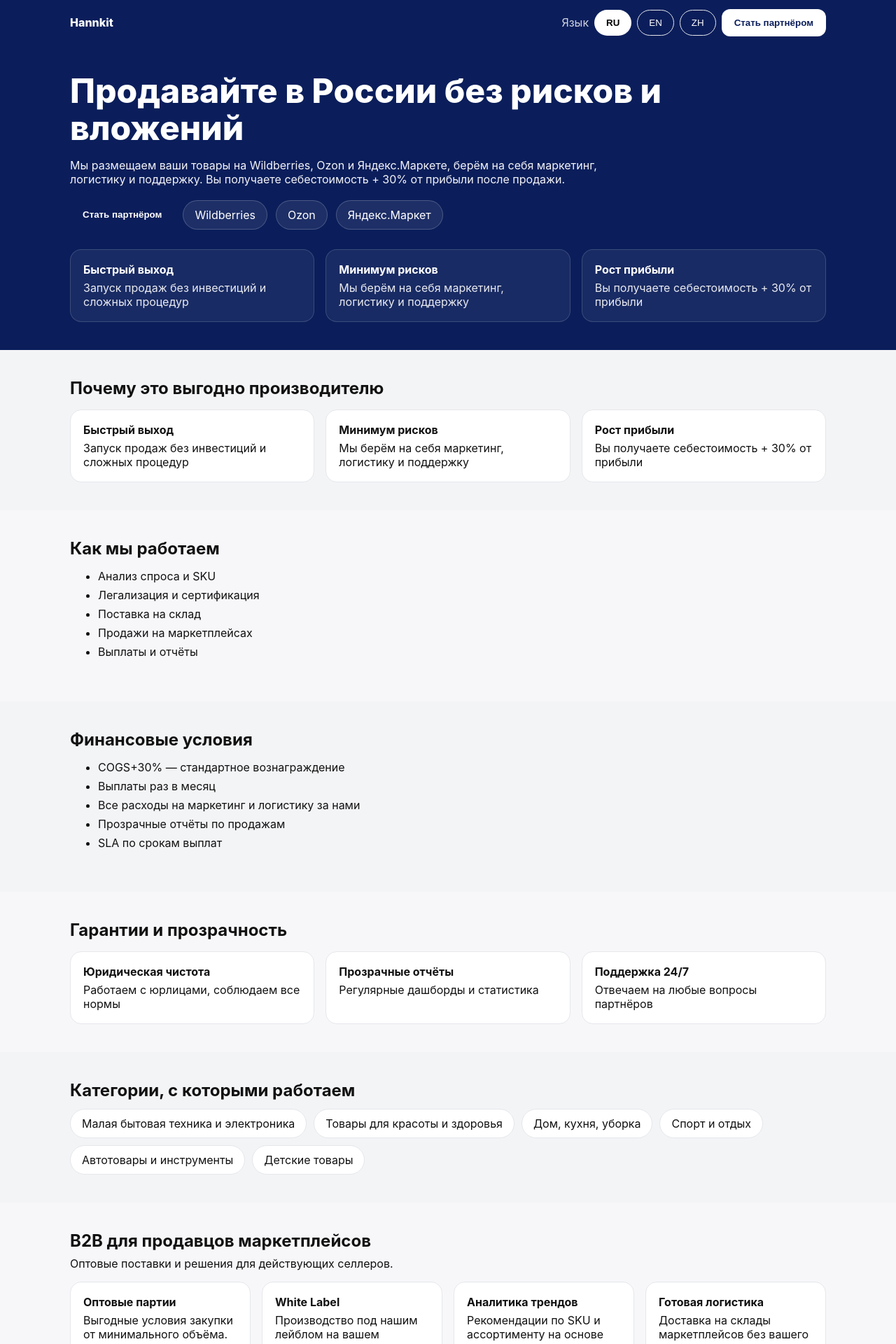
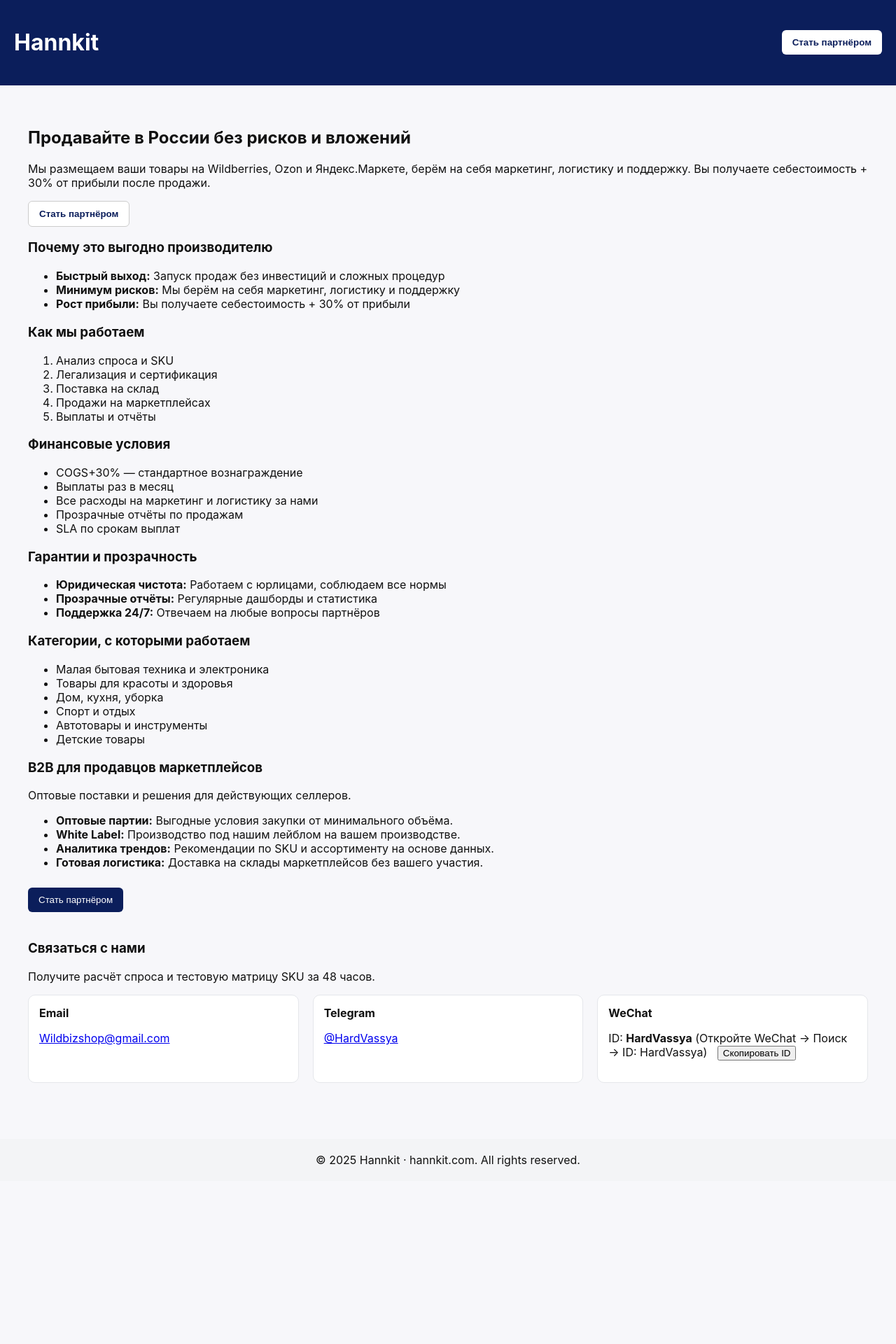
Before and after one commit to VAsily83/hannkit-landing, a Next.js app: page / in a window 1280 px wide. Shown: the top 1920 px of the page at 70% size. After the commit the page ends 1687 px from the top, so only its background shows below. Built offline with nearby package versions, Linux system fonts and the light colour scheme.

Commit message:
Update index.tsx

```diff
--- a/pages/index.tsx
+++ b/pages/index.tsx
@@ -1,36 +1,30 @@
 import React, { useMemo, useState } from 'react';
 
 export default function LandingHannkit() {
-  // ---- Палитра
   const COLORS = {
-    primary: '#0B1E5B',        // тёмный хиро
-    accent: '#F3F4F6',         // светлый фон секций
+    primary: '#0B1E5B',
+    accent: '#F3F4F6',
     text: '#111111',
     border: '#E5E7EB',
-    white: '#FFFFFF',
   };
 
-  // ---- Язык (оставляем RU как основной)
-  const [uiLang, setUiLang] = useState<'ru' | 'en' | 'zh'>('ru');
+  const [uiLang, setUiLang] = useState('ru');
   const T = useMemo(
     () =>
       ({
         ru: {
           brand: 'Hannkit',
-          langLabel: 'Язык',
           heroTitle: 'Продавайте в России без рисков и вложений',
           heroLead:
             'Мы размещаем ваши товары на Wildberries, Ozon и Яндекс.Маркете, берём на себя маркетинг, логистику и поддержку. Вы получаете себестоимость + 30% от прибыли после продажи.',
           ctas: { partner: 'Стать партнёром' },
           badges: ['Wildberries', 'Ozon', 'Яндекс.Маркет'],
-
           whyTitle: 'Почему это выгодно производителю',
           why: [
             { title: 'Быстрый выход', text: 'Запуск продаж без инвестиций и сложных процедур' },
             { title: 'Минимум рисков', text: 'Мы берём на себя маркетинг, логистику и поддержку' },
             { title: 'Рост прибыли', text: 'Вы получаете себестоимость + 30% от прибыли' },
           ],
-
           howTitle: 'Как мы работаем',
           how: [
             'Анализ спроса и SKU',
@@ -39,7 +33,6 @@ export default function LandingHannkit() {
             'Продажи на маркетплейсах',
             'Выплаты и отчёты',
           ],
-
           finTitle: 'Финансовые условия',
           fin: [
             'COGS+30% — стандартное вознаграждение',
@@ -48,14 +41,12 @@ export default function LandingHannkit() {
             'Прозрачные отчёты по продажам',
             'SLA по срокам выплат',
           ],
-
           trustTitle: 'Гарантии и прозрачность',
           trust: [
             { title: 'Юридическая чистота', text: 'Работаем с юрлицами, соблюдаем все нормы' },
             { title: 'Прозрачные отчёты', text: 'Регулярные дашборды и статистика' },
             { title: 'Поддержка 24/7', text: 'Отвечаем на любые вопросы партнёров' },
           ],
-
           catsTitle: 'Категории, с которыми работаем',
           cats: [
             'Малая бытовая техника и электроника',
@@ -65,7 +56,6 @@ export default function LandingHannkit() {
             'Автотовары и инструменты',
             'Детские товары',
           ],
-
           b2bTitle: 'B2B для продавцов маркетплейсов',
           b2bLead: 'Оптовые поставки и решения для действующих селлеров.',
           b2b: [
@@ -74,299 +64,192 @@ export default function LandingHannkit() {
             { title: 'Аналитика трендов', text: 'Рекомендации по SKU и ассортименту на основе данных.' },
             { title: 'Готовая логистика', text: 'Доставка на склады маркетплейсов без вашего участия.' },
           ],
-
           contactTitle: 'Связаться с нами',
           contactLead: 'Получите расчёт спроса и тестовую матрицу SKU за 48 часов.',
           email: 'Email',
-          telegram: 'Открыть в Telegram',
+          telegram: 'Telegram',
           wechat: 'WeChat',
           wechatHint: 'Откройте WeChat → Поиск → ID: HardVassya',
-
           modalTitle: 'Оставьте заявку',
           name: 'Ваше имя',
           phone: 'Телефон',
           submit: 'Отправить',
           close: 'Закрыть',
-
           footer: '© 2025 Hannkit · hannkit.com. All rights reserved.',
+          langLabel: 'Язык',
         },
-        // Для EN/ZH пока показываем русские тексты, чтобы не ломать переключатель.
-        en: undefined,
-        zh: undefined,
-      } as const)[uiLang] || ({} as any),
+      } as const)[uiLang],
     [uiLang]
   );
 
-  // ---- Состояния формы
   const [isModalOpen, setIsModalOpen] = useState(false);
   const [name, setName] = useState('');
   const [email, setEmail] = useState('');
   const [phone, setPhone] = useState('');
-  const [loading, setLoading] = useState(false);
 
-  // ---- Отправка формы в Formspree
-  async function handleSubmit(e: React.FormEvent) {
-    e.preventDefault();
-    if (loading) return;
-
-    try {
-      setLoading(true);
-      const endpoint = process.env.NEXT_PUBLIC_FORMSPREE_ENDPOINT as string;
-      if (!endpoint) throw new Error('Form endpoint is not configured');
-
-      const res = await fetch(endpoint, {
-        method: 'POST',
-        headers: { 'Content-Type': 'application/json' },
-        body: JSON.stringify({ name, email, phone }),
-      });
-
-      if (!res.ok) throw new Error('Submit failed');
-
-      alert('Спасибо! Заявка отправлена 🚀');
-      setIsModalOpen(false);
-      setName('');
-      setEmail('');
-      setPhone('');
-    } catch (err) {
-      alert('Ошибка при отправке. Попробуйте ещё раз.');
-    } finally {
-      setLoading(false);
-    }
-  }
-
-  // ---- Утилиты стилей
-  const shell: React.CSSProperties = {
-    fontFamily:
-      "Inter, system-ui, -apple-system, Segoe UI, Roboto, Helvetica, Arial, 'Apple Color Emoji', 'Segoe UI Emoji'",
-    color: COLORS.text,
-    margin: 0,
-  };
-  const container: React.CSSProperties = { maxWidth: 1120, margin: '0 auto', padding: '0 20px' };
-  const pill: React.CSSProperties = {
-    display: 'inline-block',
-    padding: '10px 16px',
-    borderRadius: 999,
-    border: `1px solid ${COLORS.border}`,
-    background: COLORS.white,
-  };
-  const btnPrimary: React.CSSProperties = {
-    padding: '12px 18px',
-    borderRadius: 12,
-    border: 'none',
-    background: COLORS.primary,
-    color: COLORS.white,
-    fontWeight: 600,
-    cursor: 'pointer',
+  const makeMailtoHref = (n: string, m: string, p: string) => {
+    const subject = 'Заявка с лендинга Hannkit';
+    const body = `Имя: ${n || '-'}\nEmail: ${m || '-'}\nТелефон: ${p || '-'}`;
+    return `mailto:Wildbizshop@gmail.com?subject=${encodeURIComponent(subject)}&body=${encodeURIComponent(body)}`;
   };
 
   return (
-    <div style={shell}>
-      {/* ---------------- Header ---------------- */}
-      <div style={{ background: COLORS.primary, color: COLORS.white }}>
-        <div style={{ ...container, display: 'flex', alignItems: 'center', gap: 16, height: 64 }}>
-          <div style={{ fontWeight: 800 }}>Hannkit</div>
+    <div style={{ fontFamily: 'Inter, system-ui, sans-serif', color: COLORS.text }}>
+      {/* Header */}
+      <header style={{ background: COLORS.primary, color: '#fff', padding: '20px', display: 'flex', justifyContent: 'space-between', alignItems: 'center' }}>
+        <h1>{T.brand}</h1>
+        <button
+          style={{
+            background: '#fff',
+            color: COLORS.primary,
+            padding: '10px 15px',
+            borderRadius: '6px',
+            border: 'none',
+            fontWeight: 600,
+          }}
+          onClick={() => setIsModalOpen(true)}
+        >
+          {T.ctas.partner}
+        </button>
+      </header>
 
-          <div style={{ marginLeft: 'auto', display: 'flex', gap: 8, alignItems: 'center' }}>
-            <span style={{ opacity: 0.8 }}>{T.langLabel}</span>
-            <button
-              onClick={() => setUiLang('ru')}
-              style={{ ...pill, background: COLORS.white, borderColor: 'transparent', fontWeight: 700 }}
-            >
-              RU
-            </button>
-            <button onClick={() => setUiLang('en')} style={{ ...pill, color: COLORS.white, background: 'transparent' }}>
-              EN
-            </button>
-            <button onClick={() => setUiLang('zh')} style={{ ...pill, color: COLORS.white, background: 'transparent' }}>
-              ZH
-            </button>
+      {/* Hero */}
+      <main style={{ padding: '40px' }}>
+        <h2>{T.heroTitle}</h2>
+        <p>{T.heroLead}</p>
+        <button
+          style={{
+            background: '#fff',
+            color: COLORS.primary,
+            padding: '10px 15px',
+            borderRadius: '6px',
+            border: '1px solid #ccc',
+            fontWeight: 600,
+          }}
+          onClick={() => setIsModalOpen(true)}
+        >
+          {T.ctas.partner}
+        </button>
 
-            <button style={{ ...btnPrimary, background: COLORS.white, color: COLORS.primary }} onClick={() => setIsModalOpen(true)}>
-              {T.ctas.partner}
-            </button>
-          </div>
-        </div>
-      </div>
-
-      {/* ---------------- Hero ---------------- */}
-      <section style={{ background: COLORS.primary, color: COLORS.white }}>
-        <div style={{ ...container, paddingTop: 40, paddingBottom: 40 }}>
-          <h1 style={{ fontSize: 48, lineHeight: 1.1, margin: 0, fontWeight: 800 }}>{T.heroTitle}</h1>
-          <p style={{ marginTop: 16, opacity: 0.95, maxWidth: 760 }}>{T.heroLead}</p>
-
-          <div style={{ marginTop: 20, display: 'flex', gap: 12, alignItems: 'center' }}>
-            <button style={{ ...btnPrimary }} onClick={() => setIsModalOpen(true)}>
-              {T.ctas.partner}
-            </button>
-            {T.badges.map((b, i) => (
-              <span key={i} style={{ ...pill, background: 'rgba(255,255,255,0.08)', color: COLORS.white, borderColor: 'rgba(255,255,255,0.2)' }}>
-                {b}
-              </span>
-            ))}
-          </div>
-
-          <div
-            style={{
-              display: 'grid',
-              gridTemplateColumns: 'repeat(3, minmax(0, 1fr))',
-              gap: 16,
-              marginTop: 28,
-            }}
-          >
-            {T.why.map((card, i) => (
-              <div
-                key={i}
-                style={{
-                  background: 'rgba(255,255,255,0.06)',
-                  border: '1px solid rgba(255,255,255,0.15)',
-                  borderRadius: 16,
-                  padding: 18,
-                }}
-              >
-                <div style={{ fontWeight: 700 }}>{card.title}</div>
-                <div style={{ opacity: 0.9, marginTop: 6 }}>{card.text}</div>
-              </div>
-            ))}
-          </div>
-        </div>
-      </section>
-
-      {/* ---------------- Why (подробно) ---------------- */}
-      <section style={{ background: COLORS.accent }}>
-        <div style={{ ...container, paddingTop: 40, paddingBottom: 40 }}>
-          <h2 style={{ margin: 0 }}>{T.whyTitle}</h2>
-
-          <div
-            style={{
-              display: 'grid',
-              gridTemplateColumns: 'repeat(3, minmax(0, 1fr))',
-              gap: 16,
-              marginTop: 16,
-            }}
-          >
-            {T.why.map((card, i) => (
-              <div key={i} style={{ background: COLORS.white, border: `1px solid ${COLORS.border}`, borderRadius: 16, padding: 18 }}>
-                <div style={{ fontWeight: 700 }}>{card.title}</div>
-                <div style={{ marginTop: 6 }}>{card.text}</div>
-              </div>
-            ))}
-          </div>
-        </div>
-      </section>
-
-      {/* ---------------- How ---------------- */}
-      <section>
-        <div style={{ ...container, paddingTop: 40, paddingBottom: 40 }}>
-          <h2 style={{ margin: 0 }}>{T.howTitle}</h2>
-          <ul style={{ marginTop: 12, lineHeight: 1.7 }}>
-            {T.how.map((row, i) => (
-              <li key={i}>{row}</li>
+        {/* Why */}
+        <section>
+          <h3>{T.whyTitle}</h3>
+          <ul>
+            {T.why.map((item, i) => (
+              <li key={i}>
+                <b>{item.title}:</b> {item.text}
+              </li>
             ))}
           </ul>
-        </div>
-      </section>
+        </section>
 
-      {/* ---------------- Financials ---------------- */}
-      <section style={{ background: COLORS.accent }}>
-        <div style={{ ...container, paddingTop: 40, paddingBottom: 40 }}>
-          <h2 style={{ margin: 0 }}>{T.finTitle}</h2>
-          <ul style={{ marginTop: 12, lineHeight: 1.7 }}>
-            {T.fin.map((row, i) => (
-              <li key={i}>{row}</li>
+        {/* How */}
+        <section>
+          <h3>{T.howTitle}</h3>
+          <ol>
+            {T.how.map((step, i) => (
+              <li key={i}>{step}</li>
+            ))}
+          </ol>
+        </section>
+
+        {/* Financials */}
+        <section>
+          <h3>{T.finTitle}</h3>
+          <ul>
+            {T.fin.map((item, i) => (
+              <li key={i}>{item}</li>
             ))}
           </ul>
-        </div>
-      </section>
+        </section>
 
-      {/* ---------------- Trust ---------------- */}
-      <section>
-        <div style={{ ...container, paddingTop: 40, paddingBottom: 40 }}>
-          <h2 style={{ margin: 0 }}>{T.trustTitle}</h2>
+        {/* Trust */}
+        <section>
+          <h3>{T.trustTitle}</h3>
+          <ul>
+            {T.trust.map((item, i) => (
+              <li key={i}>
+                <b>{item.title}:</b> {item.text}
+              </li>
+            ))}
+          </ul>
+        </section>
 
-          <div style={{ display: 'grid', gridTemplateColumns: 'repeat(3, minmax(0,1fr))', gap: 16, marginTop: 16 }}>
-            {T.trust.map((card, i) => (
-              <div key={i} style={{ background: COLORS.white, border: `1px solid ${COLORS.border}`, borderRadius: 16, padding: 18 }}>
-                <div style={{ fontWeight: 700 }}>{card.title}</div>
-                <div style={{ marginTop: 6 }}>{card.text}</div>
-              </div>
+        {/* Categories */}
+        <section>
+          <h3>{T.catsTitle}</h3>
+          <ul>
+            {T.cats.map((c, i) => (
+              <li key={i}>{c}</li>
             ))}
-          </div>
-        </div>
-      </section>
+          </ul>
+        </section>
 
-      {/* ---------------- Categories ---------------- */}
-      <section style={{ background: COLORS.accent }}>
-        <div style={{ ...container, paddingTop: 40, paddingBottom: 40 }}>
-          <h2 style={{ margin: 0 }}>{T.catsTitle}</h2>
-          <div style={{ marginTop: 12, display: 'flex', gap: 10, flexWrap: 'wrap' }}>
-            {T.cats.map((c, i) => (
-              <span key={i} style={pill}>
-                {c}
-              </span>
+        {/* B2B */}
+        <section>
+          <h3>{T.b2bTitle}</h3>
+          <p>{T.b2bLead}</p>
+          <ul>
+            {T.b2b.map((b, i) => (
+              <li key={i}>
+                <b>{b.title}:</b> {b.text}
+              </li>
             ))}
-          </div>
-        </div>
-      </section>
-
-      {/* ---------------- B2B ---------------- */}
-      <section>
-        <div style={{ ...container, paddingTop: 40, paddingBottom: 40 }}>
-          <h2 style={{ margin: 0 }}>{T.b2bTitle}</h2>
-          <p style={{ marginTop: 8 }}>{T.b2bLead}</p>
-
-          <div style={{ display: 'grid', gridTemplateColumns: 'repeat(4, minmax(0,1fr))', gap: 16, marginTop: 16 }}>
-            {T.b2b.map((b, i) => (
-              <div key={i} style={{ background: COLORS.white, border: `1px solid ${COLORS.border}`, borderRadius: 16, padding: 18 }}>
-                <div style={{ fontWeight: 700 }}>{b.title}</div>
-                <div style={{ marginTop: 6 }}>{b.text}</div>
-              </div>
-            ))}
-          </div>
-
-          <button style={{ ...btnPrimary, marginTop: 16 }} onClick={() => setIsModalOpen(true)}>
+          </ul>
+          <button
+            style={{
+              marginTop: '10px',
+              background: COLORS.primary,
+              color: '#fff',
+              padding: '10px 15px',
+              border: 'none',
+              borderRadius: '6px',
+            }}
+            onClick={() => setIsModalOpen(true)}
+          >
             {T.ctas.partner}
           </button>
-        </div>
-      </section>
+        </section>
 
-      {/* ---------------- Contacts ---------------- */}
-      <section id="contact" style={{ background: COLORS.accent }}>
-        <div style={{ ...container, paddingTop: 40, paddingBottom: 40 }}>
-          <h2 style={{ margin: 0 }}>{T.contactTitle}</h2>
-          <p style={{ marginTop: 8 }}>{T.contactLead}</p>
-
-          <div
-            style={{
-              display: 'grid',
-              gridTemplateColumns: '1fr 1fr',
-              gap: 16,
-              marginTop: 16,
-            }}
-          >
-            <div style={{ background: COLORS.white, border: `1px solid ${COLORS.border}`, borderRadius: 16, padding: 18 }}>
-              <div style={{ fontWeight: 700, marginBottom: 8 }}>{T.email}</div>
-              <a href="mailto:Wildbizshop@gmail.com">Wildbizshop@gmail.com</a>
+        {/* Contacts */}
+        <section id="contact" style={{ marginTop: '40px' }}>
+          <h3>{T.contactTitle}</h3>
+          <p>{T.contactLead}</p>
+          <div style={{ display: 'grid', gap: '20px', gridTemplateColumns: 'repeat(auto-fit, minmax(250px, 1fr))' }}>
+            {/* Email */}
+            <div style={{ background: '#fff', border: `1px solid ${COLORS.border}`, borderRadius: '10px', padding: '15px' }}>
+              <strong>Email</strong>
+              <p>
+                <a href={makeMailtoHref(name, email, phone)}>Wildbizshop@gmail.com</a>
+              </p>
             </div>
-
-            <div style={{ background: COLORS.white, border: `1px solid ${COLORS.border}`, borderRadius: 16, padding: 18 }}>
-              <div style={{ fontWeight: 700, marginBottom: 8 }}>Telegram</div>
-              <a href="https://t.me/HardVassya" target="_blank" rel="noopener noreferrer">
-                @HardVassya — открыть
-              </a>
-              <div style={{ marginTop: 10, opacity: 0.8 }}>
-                WeChat: ID <b>HardVassya</b> <span style={{ opacity: 0.7 }}>({T.wechatHint})</span>
-              </div>
+            {/* Telegram */}
+            <div style={{ background: '#fff', border: `1px solid ${COLORS.border}`, borderRadius: '10px', padding: '15px' }}>
+              <strong>Telegram</strong>
+              <p>
+                <a href="https://t.me/HardVassya" target="_blank" rel="noopener noreferrer">
+                  @HardVassya
+                </a>
+              </p>
+            </div>
+            {/* WeChat */}
+            <div style={{ background: '#fff', border: `1px solid ${COLORS.border}`, borderRadius: '10px', padding: '15px' }}>
+              <strong>WeChat</strong>
+              <p>
+                ID: <b>HardVassya</b> ({T.wechatHint}){' '}
+                <button onClick={() => navigator.clipboard.writeText('HardVassya')} style={{ marginLeft: '10px' }}>
+                  Скопировать ID
+                </button>
+              </p>
             </div>
           </div>
-        </div>
-      </section>
+        </section>
+      </main>
 
-      {/* ---------------- Footer ---------------- */}
-      <footer>
-        <div style={{ ...container, paddingTop: 24, paddingBottom: 24, color: '#6B7280' }}>{T.footer}</div>
-      </footer>
+      {/* Footer */}
+      <footer style={{ background: COLORS.accent, padding: '20px', marginTop: '40px', textAlign: 'center' }}>{T.footer}</footer>
 
-      {/* ---------------- Modal (Formspree) ---------------- */}
+      {/* Modal */}
       {isModalOpen && (
         <div
           style={{
@@ -376,70 +259,28 @@ export default function LandingHannkit() {
             display: 'flex',
             justifyContent: 'center',
             alignItems: 'center',
-            padding: 20,
           }}
           onClick={() => setIsModalOpen(false)}
         >
           <div
-            style={{ background: COLORS.white, width: 360, borderRadius: 12, padding: 20 }}
+            style={{
+              background: '#fff',
+              padding: '20px',
+              borderRadius: '8px',
+              width: '300px',
+            }}
             onClick={(e) => e.stopPropagation()}
           >
-            <h3 style={{ marginTop: 0 }}>{T.modalTitle}</h3>
-
-            <form onSubmit={handleSubmit}>
-              <div style={{ display: 'grid', gap: 10 }}>
-                <input
-                  placeholder={T.name}
-                  value={name}
-                  onChange={(e) => setName(e.target.value)}
-                  required
-                  style={{
-                    border: `1px solid ${COLORS.border}`,
-                    borderRadius: 10,
-                    padding: '10px 12px',
-                  }}
-                />
-                <input
-                  placeholder="Email"
-                  type="email"
-                  value={email}
-                  onChange={(e) => setEmail(e.target.value)}
-                  required
-                  style={{
-                    border: `1px solid ${COLORS.border}`,
-                    borderRadius: 10,
-                    padding: '10px 12px',
-                  }}
-                />
-                <input
-                  placeholder={T.phone}
-                  value={phone}
-                  onChange={(e) => setPhone(e.target.value)}
-                  style={{
-                    border: `1px solid ${COLORS.border}`,
-                    borderRadius: 10,
-                    padding: '10px 12px',
-                  }}
-                />
-              </div>
-
-              <div style={{ display: 'flex', gap: 10, marginTop: 14 }}>
-                <button type="submit" disabled={loading} style={{ ...btnPrimary }}>
-                  {loading ? 'Отправляем…' : T.submit}
-                </button>
-                <button
-                  type="button"
-                  onClick={() => setIsModalOpen(false)}
-                  style={{ ...pill, borderColor: COLORS.border, background: COLORS.white }}
-                >
-                  {T.close}
-                </button>
-              </div>
-
-              <div style={{ marginTop: 10, fontSize: 12, opacity: 0.7 }}>
-                Нажимая «{T.submit}», вы соглашаетесь на обработку персональных данных.
-              </div>
-            </form>
+            <h3>{T.modalTitle}</h3>
+            <input placeholder={T.name} value={name} onChange={(e) => setName(e.target.value)} />
+            <input placeholder="Email" value={email} onChange={(e) => setEmail(e.target.value)} />
+            <input placeholder={T.phone} value={phone} onChange={(e) => setPhone(e.target.value)} />
+            <div style={{ marginTop: '10px' }}>
+              <a href={makeMailtoHref(name, email, phone)} onClick={() => setIsModalOpen(false)} style={{ marginRight: '10px' }}>
+                {T.submit}
+              </a>
+              <button onClick={() => setIsModalOpen(false)}>{T.close}</button>
+            </div>
           </div>
         </div>
       )}
```
